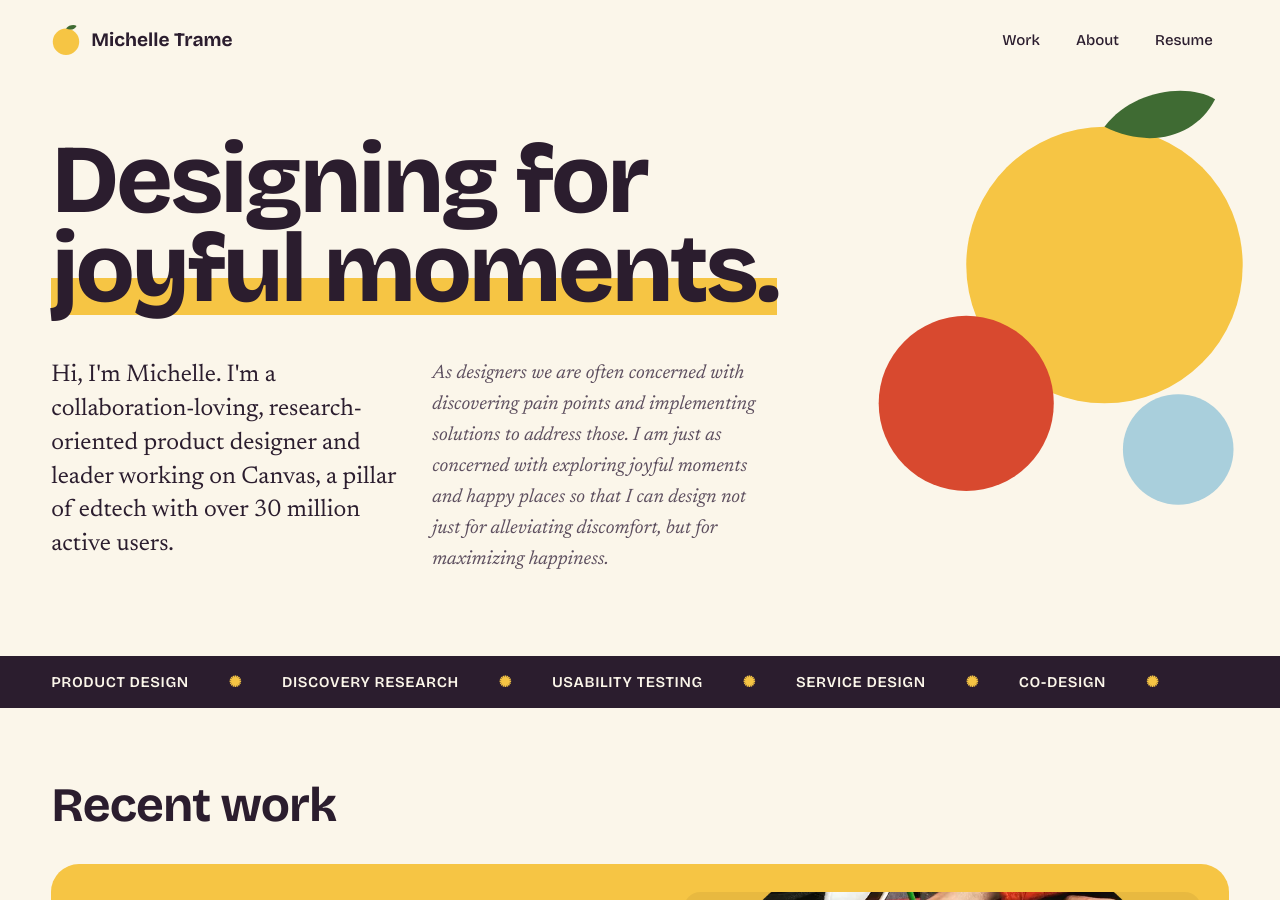
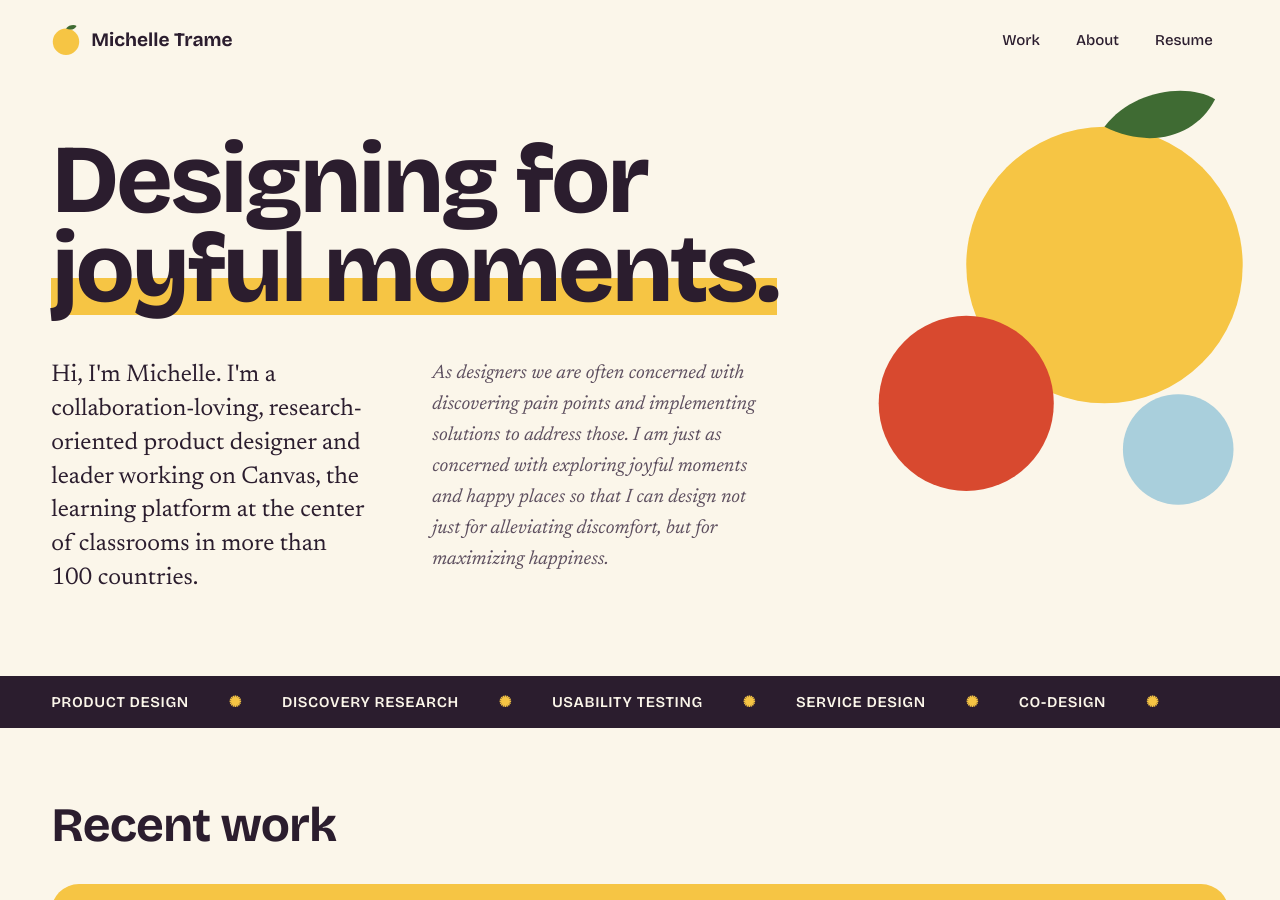
Before and after one commit to michelletrame/michelletrame.github.io, a Jekyll site: the page built from index.html, in a window 1280 px wide and 900 px high. Built offline with Jekyll 4.4.1, drawn with Linux system fonts in a browser that asks for light colours.

Commit message:
Intro: describe Canvas by its global reach
Co-Authored-By: Claude Opus 5.5 <noreply@anthropic.com>
Claude-Session: https://claude.ai/code/session_01CKEzvMBtM4CbjXJwXPYFFe

```diff
--- a/index.html
+++ b/index.html
@@ -11,7 +11,7 @@ description: Michelle Trame is a collaboration-loving, research-oriented product
   </svg>
   <h1>Designing for<br> <span class="hl">joyful moments.</span></h1>
   <div class="hero-intro">
-    <p>Hi, I'm Michelle. I'm a collaboration-loving, research-oriented product designer and leader working on Canvas, a pillar of edtech with over 30 million active users.</p>
+    <p>Hi, I'm Michelle. I'm a collaboration-loving, research-oriented product designer and leader working on Canvas, the learning platform at the center of classrooms in more than 100 countries.</p>
     <p>As designers we are often concerned with discovering pain points and implementing solutions to address those. I am just as concerned with exploring joyful moments and happy places so that I can design not just for alleviating discomfort, but for maximizing happiness.</p>
   </div>
 </div>
```
